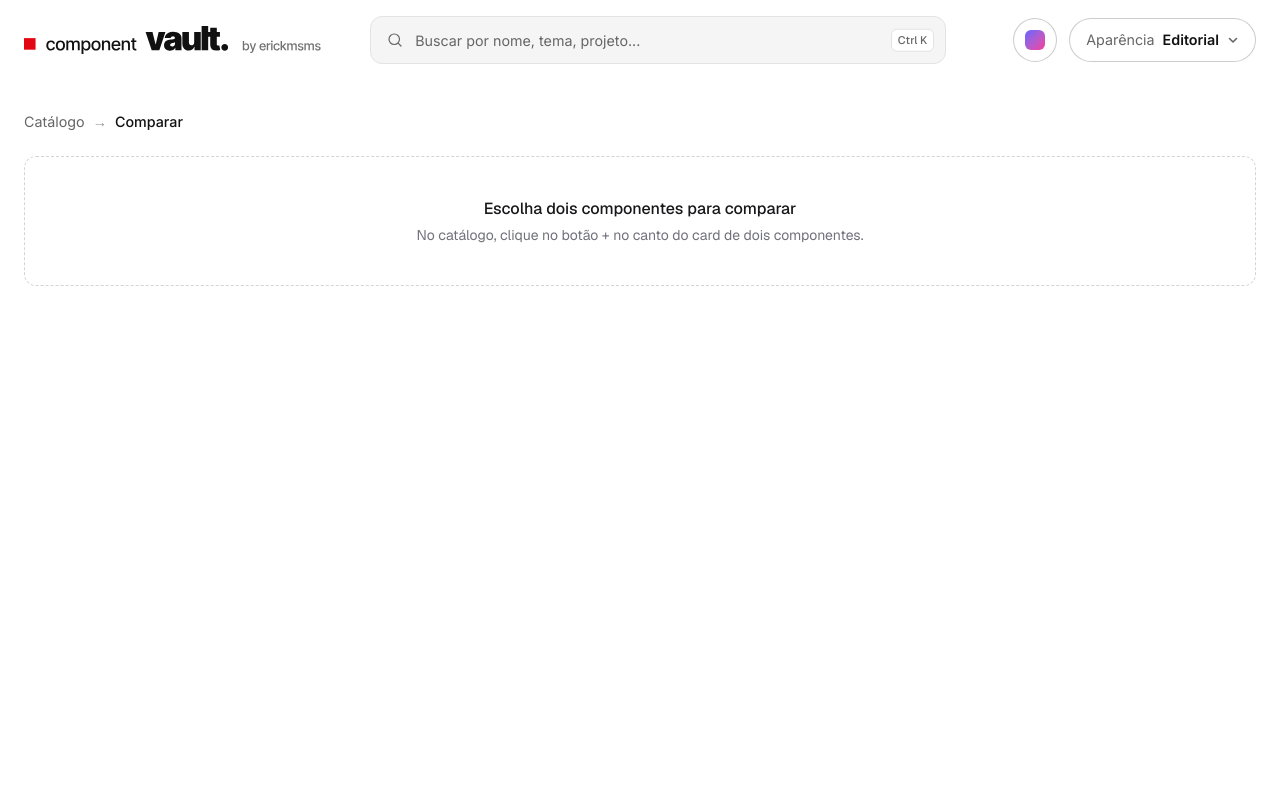
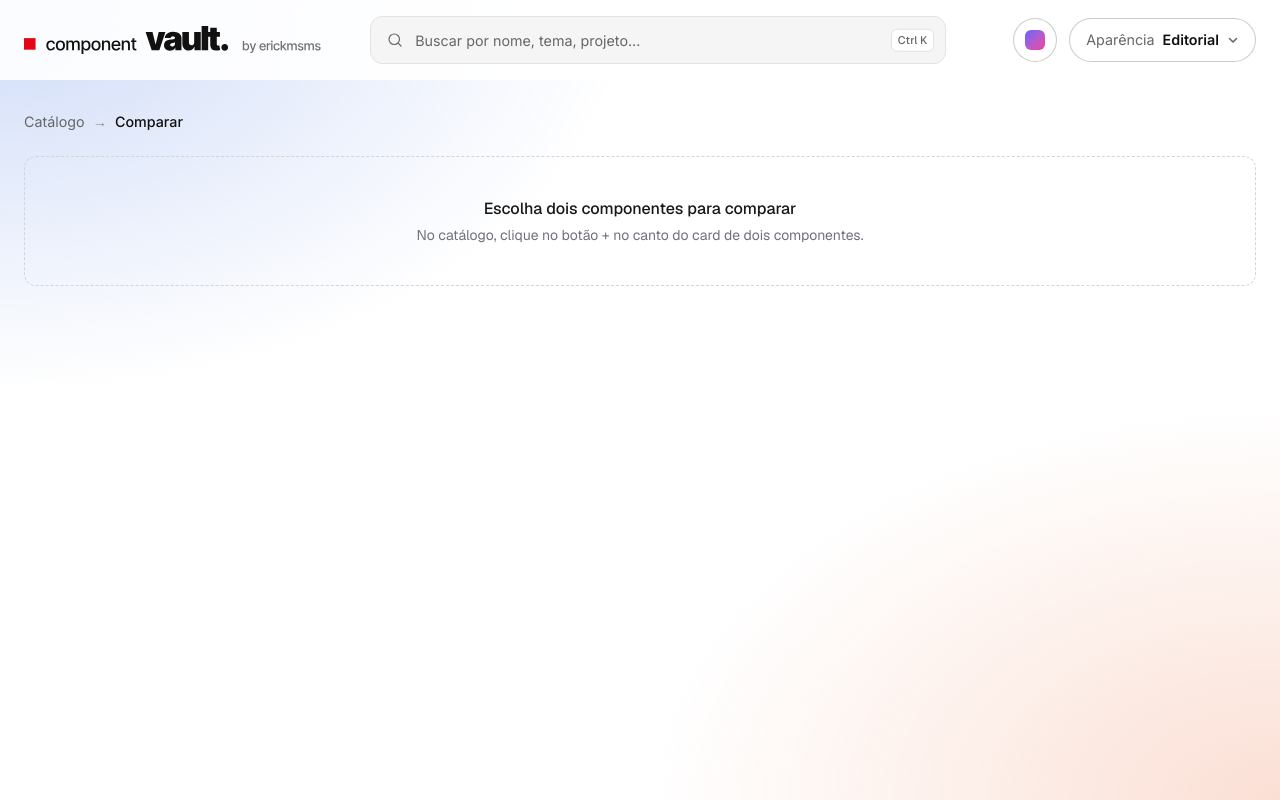
Before and after one commit to erickmsms/component-vault, a Next.js app: page /comparar in a window 1280 px wide. Built offline with nearby package versions, Linux system fonts and the light colour scheme.

Commit message:
Fundo sutil da vitrine com gradientes das cores do tema nos cantos

```diff
--- a/src/app/(vitrine)/layout.tsx
+++ b/src/app/(vitrine)/layout.tsx
@@ -10,6 +10,15 @@ export default function VitrineLayout({ children }: LayoutProps<"/">) {
           valendo na página inteira. */}
       <div data-theme={THEME_ATTR} className="contents">
         <VitrineHeader />
+        {/* Fundo sutil: duas cores do tema saindo dos cantos superior esquerdo e inferior direito */}
+        <div
+          aria-hidden
+          className="pointer-events-none fixed inset-0 -z-10"
+          style={{
+            background:
+              "radial-gradient(ellipse 70% 70% at 0% 0%, color-mix(in oklab, var(--accent) 21%, transparent), transparent 70%), radial-gradient(ellipse 70% 70% at 100% 100%, color-mix(in oklab, var(--series-2) 21%, transparent), transparent 70%)",
+          }}
+        />
       </div>
       <main className="w-full flex-1 px-6 py-8">
         <SelecaoProvider>
```
